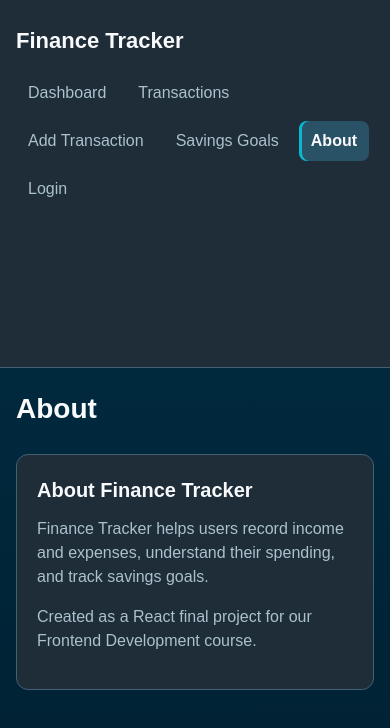
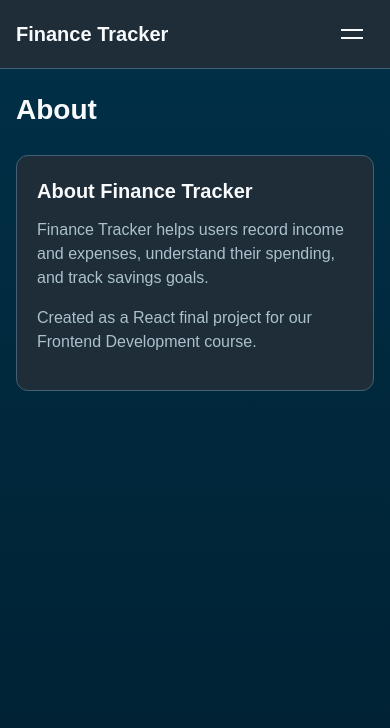
Before and after one commit to tilongg/personal-finance-tracker-group4, a React (Vite) app: page /about in a window 390 px wide. Shown: the top 728 px of the page. Built offline with nearby package versions, Linux system fonts and the light colour scheme.

Commit message:
fix responsiveness, login form first page

```diff
--- a/src/App.jsx
+++ b/src/App.jsx
@@ -1,5 +1,6 @@
-import { Routes, Route } from "react-router-dom";
+import { Route, Routes } from "react-router-dom";
 import AppLayout from "./layouts/AppLayout.jsx";
+import ProtectedRoute from "./components/ProtectedRoute.jsx";
 import Dashboard from "./pages/Dashboard.jsx";
 import Transactions from "./pages/Transactions.jsx";
 import AddTransaction from "./pages/AddTransaction.jsx";
@@ -13,11 +14,14 @@ export default function App() {
       <Route path="/login" element={<Login />} />
 
       <Route element={<AppLayout />}>
-        <Route index element={<Dashboard />} />
-        <Route path="transactions" element={<Transactions />} />
-        <Route path="transactions/new" element={<AddTransaction />} />
-        <Route path="savings" element={<SavingsGoals />} />
         <Route path="about" element={<About />} />
+
+        <Route element={<ProtectedRoute />}>
+          <Route index element={<Dashboard />} />
+          <Route path="transactions" element={<Transactions />} />
+          <Route path="transactions/new" element={<AddTransaction />} />
+          <Route path="savings" element={<SavingsGoals />} />
+        </Route>
 
         <Route
           path="*"
--- a/src/components/Navbar.jsx
+++ b/src/components/Navbar.jsx
@@ -1,31 +1,95 @@
-import { NavLink } from "react-router-dom";
+import { useState } from "react";
+import { NavLink, useNavigate } from "react-router-dom";
+import { useAuth } from "../contexts/AuthContext";
 
 export default function Navbar() {
+  const [isOpen, setIsOpen] = useState(false);
+  const { isLoggedIn, logout } = useAuth();
+  const navigate = useNavigate();
+
+  function closeMenu() {
+    setIsOpen(false);
+  }
+
+  function handleLogout() {
+    logout();
+    closeMenu();
+    navigate("/login", { replace: true });
+  }
+
+  function handleKeyDown(event) {
+    if (event.key === "Escape") {
+      closeMenu();
+      event.currentTarget
+        .querySelector(".menu-toggle")
+        ?.focus();
+    }
+  }
+
   return (
+    <div className="navbar" onKeyDown={handleKeyDown}>
+      <div className="navbar-top">
+        <p className="brand">Finance Tracker</p>
+
+        <button
+          className="menu-toggle"
+          type="button"
+          aria-label={isOpen ? "Close navigation" : "Open navigation"}
+          aria-expanded={isOpen}
+          aria-controls="main-navigation"
+          onClick={() => setIsOpen((previous) => !previous)}
+        >
+          <span />
+          <span />
+        </button>
+      </div>
+
+      <div
+        id="main-navigation"
+        className={`menu-panel ${isOpen ? "is-open" : ""}`}
+      >
+        <div className="menu-inner">
           <nav className="navigation" aria-label="Main navigation">
-      <NavLink to="/" end>
+            {isLoggedIn && (
+              <>
+                <NavLink to="/" end onClick={closeMenu}>
                   Dashboard
                 </NavLink>
 
-      <NavLink to="/transactions" end>
+                <NavLink to="/transactions" end onClick={closeMenu}>
                   Transactions
                 </NavLink>
 
-      <NavLink to="/transactions/new">
+                <NavLink to="/transactions/new" onClick={closeMenu}>
                   Add Transaction
                 </NavLink>
 
-      <NavLink to="/savings">
+                <NavLink to="/savings" onClick={closeMenu}>
                   Savings Goals
                 </NavLink>
+              </>
+            )}
 
-      <NavLink to="/about">
+            <NavLink to="/about" onClick={closeMenu}>
               About
             </NavLink>
 
-      <NavLink to="/login">
-        Login
+            {isLoggedIn ? (
+              <button
+                className="logout-button"
+                type="button"
+                onClick={handleLogout}
+              >
+                Log Out
+              </button>
+            ) : (
+              <NavLink to="/login" onClick={closeMenu}>
+                Log In
               </NavLink>
+            )}
           </nav>
+        </div>
+      </div>
+    </div>
   );
 }
--- /dev/null
+++ b/src/components/ProtectedRoute.jsx
@@ -0,0 +1,12 @@
+import { Navigate, Outlet } from "react-router-dom";
+import { useAuth } from "../contexts/AuthContext";
+
+export default function ProtectedRoute() {
+  const { isLoggedIn } = useAuth();
+
+  if (!isLoggedIn) {
+    return <Navigate to="/login" replace />;
+  }
+
+  return <Outlet />;
+}
--- /dev/null
+++ b/src/contexts/AuthContext.js
@@ -0,0 +1,7 @@
+import { createContext, useContext } from "react";
+
+export const AuthContext = createContext(null);
+
+export function useAuth() {
+  return useContext(AuthContext);
+}
--- /dev/null
+++ b/src/contexts/AuthProvider.jsx
@@ -0,0 +1,38 @@
+import { useEffect, useState } from "react";
+import { AuthContext } from "./AuthContext";
+
+export default function AuthProvider({ children }) {
+  const [isLoggedIn, setIsLoggedIn] = useState(
+    () => sessionStorage.getItem("financeLoggedIn") === "true"
+  );
+
+  useEffect(() => {
+    if (isLoggedIn) {
+      sessionStorage.setItem("financeLoggedIn", "true");
+    } else {
+      sessionStorage.removeItem("financeLoggedIn");
+    }
+  }, [isLoggedIn]);
+
+  function login(email, password) {
+    const valid =
+      email.trim().toLowerCase() === "admin@demo.com" &&
+      password === "demo123";
+
+    if (valid) {
+      setIsLoggedIn(true);
+    }
+
+    return valid;
+  }
+
+  function logout() {
+    setIsLoggedIn(false);
+  }
+
+  return (
+    <AuthContext.Provider value={{ isLoggedIn, login, logout }}>
+      {children}
+    </AuthContext.Provider>
+  );
+}
--- a/src/layouts/AppLayout.css
+++ b/src/layouts/AppLayout.css
@@ -11,9 +11,21 @@
 }
 
 .brand {
-  margin-bottom: 28px;
+  margin: 0;
   font-size: 22px;
   font-weight: 700;
+}
+
+.navbar-top {
+  display: flex;
+  align-items: center;
+  justify-content: space-between;
+  gap: 16px;
+  margin-bottom: 28px;
+}
+
+.menu-toggle {
+  display: none;
 }
 
 .navigation {
@@ -22,14 +34,21 @@
   gap: 8px;
 }
 
-.navigation a {
+.navigation a,
+.logout-button {
   padding: 12px 16px;
   color: var(--color-muted);
+  background: transparent;
+  border: 0;
   border-radius: 8px;
+  font: inherit;
+  text-align: left;
   text-decoration: none;
+  cursor: pointer;
 }
 
-.navigation a:hover {
+.navigation a:hover,
+.logout-button:hover {
   background: var(--color-control);
 }
 
@@ -40,26 +59,115 @@
   font-weight: 700;
 }
 
+.logout-button {
+  color: var(--color-expense);
+}
+
 @media (max-width: 768px) {
   .app-layout {
-    grid-template-columns: 1fr;
+    grid-template-columns: minmax(0, 1fr);
+    grid-template-rows: auto 1fr;
   }
 
   .sidebar {
+    min-width: 0;
+    padding: 12px 16px;
     border-right: 0;
     border-bottom: 1px solid var(--color-border);
   }
 
+  .navbar-top {
+    margin-bottom: 0;
+  }
+
   .brand {
-    margin-bottom: 16px;
+    font-size: 20px;
+  }
+
+  .menu-toggle {
+    display: flex;
+    position: relative;
+    flex-shrink: 0;
+    align-items: center;
+    justify-content: center;
+    width: 44px;
+    height: 44px;
+    padding: 0;
+    color: var(--color-text);
+    background: transparent;
+    border: 0;
+    border-radius: 8px;
+    cursor: pointer;
+  }
+
+  .menu-toggle span {
+    position: absolute;
+    width: 22px;
+    height: 2px;
+    background: currentColor;
+    transition: transform 250ms ease;
+  }
+
+  .menu-toggle span:first-child {
+    transform: translateY(-4px);
+  }
+
+  .menu-toggle span:last-child {
+    transform: translateY(4px);
+  }
+
+  .menu-toggle[aria-expanded="true"] span:first-child {
+    transform: rotate(45deg);
+  }
+
+  .menu-toggle[aria-expanded="true"] span:last-child {
+    transform: rotate(-45deg);
+  }
+
+  .menu-panel {
+    display: grid;
+    grid-template-rows: 0fr;
+    opacity: 0;
+    visibility: hidden;
+    transition:
+      grid-template-rows 300ms ease,
+      opacity 250ms ease,
+      visibility 300ms;
+  }
+
+  .menu-panel.is-open {
+    grid-template-rows: 1fr;
+    opacity: 1;
+    visibility: visible;
+  }
+
+  .menu-inner {
+    min-height: 0;
+    overflow: hidden;
   }
 
   .navigation {
-    flex-direction: row;
-    flex-wrap: wrap;
+    padding-top: 12px;
+    gap: 4px;
+    transform: translateY(-8px);
+    transition: transform 300ms ease;
   }
 
-  .navigation a {
-    padding: 8px 12px;
+  .menu-panel.is-open .navigation {
+    transform: translateY(0);
+  }
+
+  .navigation a,
+  .logout-button {
+    padding: 14px 12px;
+    font-size: 16px;
   }
 }
+
+@media (prefers-reduced-motion: reduce) {
+  .menu-panel,
+  .navigation,
+  .menu-toggle span {
+    transition: none;
+  }
+}
--- a/src/layouts/AppLayout.jsx
+++ b/src/layouts/AppLayout.jsx
@@ -6,7 +6,6 @@ export default function AppLayout() {
   return (
     <div className="app-layout">
       <aside className="sidebar">
-        <p className="brand">Finance Tracker</p>
         <Navbar />
       </aside>
 
--- a/src/main.jsx
+++ b/src/main.jsx
@@ -1,6 +1,7 @@
 import { StrictMode } from "react";
 import { createRoot } from "react-dom/client";
 import { BrowserRouter } from "react-router-dom";
+import AuthProvider from "./contexts/AuthProvider.jsx";
 import App from "./App.jsx";
 import "./styles/global.css";
 import "./styles/shared.css";
@@ -8,7 +9,9 @@ import "./styles/shared.css";
 createRoot(document.getElementById("root")).render(
   <StrictMode>
     <BrowserRouter>
-      <App />
+      <AuthProvider>
+        <App />
+      </AuthProvider>
     </BrowserRouter>
   </StrictMode>
 );
--- a/src/pages/Login.jsx
+++ b/src/pages/Login.jsx
@@ -1,16 +1,72 @@
-import { Link } from "react-router-dom";
+import { useState } from "react";
+import { Link, Navigate } from "react-router-dom";
+import { useAuth } from "../contexts/AuthContext";
 
 export default function Login() {
+  const { isLoggedIn, login } = useAuth();
+
+  const [email, setEmail] = useState("");
+  const [password, setPassword] = useState("");
+  const [error, setError] = useState("");
+
+  if (isLoggedIn) {
+    return <Navigate to="/" replace />;
+  }
+
+  function handleSubmit(event) {
+    event.preventDefault();
+
+    if (!login(email, password)) {
+      setError("Incorrect email or password.");
+    }
+  }
+
   return (
     <main className="login-page">
       <section className="card login-card">
         <p className="brand">Finance Tracker</p>
-        <h1 className="page-title">Login</h1>
-        <p>The mock login form will be implemented in the next stage.</p>
+        <h1 className="page-title">Welcome back</h1>
+        <p>Log in to manage your finances.</p>
 
-        <Link className="btn-primary" to="/">
-          Back to Dashboard
-        </Link>
+        <form className="login-form" onSubmit={handleSubmit}>
+          <label htmlFor="email">Email</label>
+          <input
+            className="form-control"
+            id="email"
+            type="email"
+            autoComplete="username"
+            value={email}
+            onChange={(event) => setEmail(event.target.value)}
+            required
+          />
+
+          <label htmlFor="password">Password</label>
+          <input
+            className="form-control"
+            id="password"
+            type="password"
+            autoComplete="current-password"
+            value={password}
+            onChange={(event) => setPassword(event.target.value)}
+            required
+          />
+
+          {error && (
+            <p className="form-error" role="alert">
+              {error}
+            </p>
+          )}
+
+          <button className="btn-primary" type="submit">
+            Log In
+          </button>
+        </form>
+
+        <div className="demo-credentials">
+          <p>Demo account</p>
+          <p>Email — admin@demo.com</p>
+          <p>Password — demo123</p>
+        </div>
 
         <Link to="/about">About this app</Link>
       </section>
--- a/src/styles/shared.css
+++ b/src/styles/shared.css
@@ -80,6 +80,31 @@
   margin: 0;
 }
 
+.login-form {
+  display: flex;
+  flex-direction: column;
+  gap: 12px;
+}
+
+.login-form .btn-primary {
+  margin-top: 8px;
+}
+
+.login-card .form-error {
+  color: var(--color-expense);
+}
+
+.demo-credentials {
+  padding: 16px;
+  background: var(--color-control);
+  border-radius: 8px;
+  overflow-wrap: anywhere;
+}
+
+.demo-credentials p + p {
+  margin-top: 4px;
+}
+
 @media (max-width: 600px) {
   .page {
     padding: 20px 16px;
```
Lines whose indentation alone changed are shown as unchanged.
